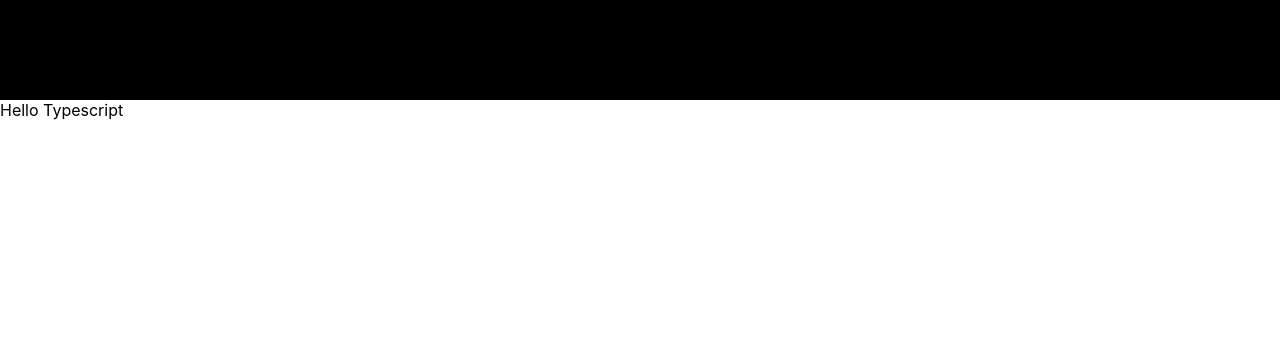
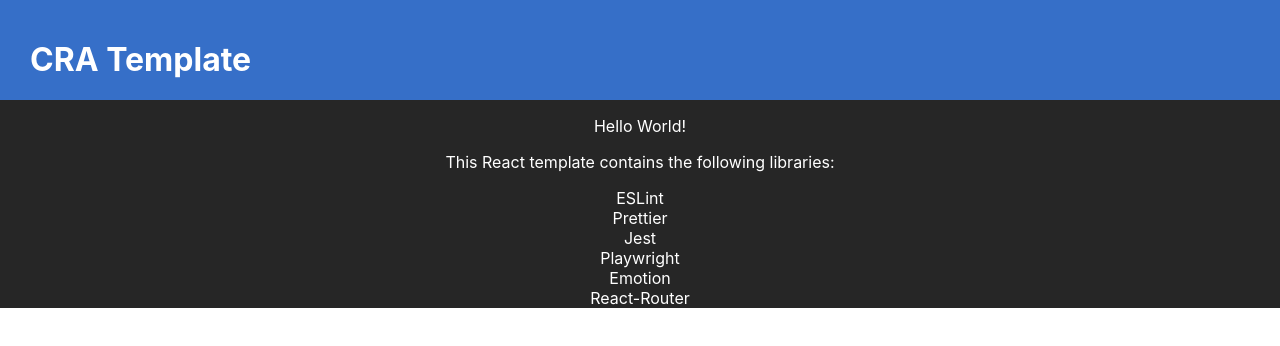
Before and after one commit to luke-hays/cra-template-lhays, a React (Create React App) app: page / in a window 1280 px wide. Shown: the top 346 px of the page. Built offline with nearby package versions, Linux system fonts and the light colour scheme.

Commit message:
Add emotion theming, add some styling to home page

```diff
--- a/src/App.tsx
+++ b/src/App.tsx
@@ -1,24 +1,70 @@
 import styled from '@emotion/styled';
+import { useTheme, Theme } from '@emotion/react';
 
 const App = (): JSX.Element => {
+  const theme: Theme = useTheme();
+
+  const Body = styled('div')({
+    width: '100%',
+    backgroundColor: theme.colors.backgroundBlack,
+    color: 'white',
+    margin: '0',
+  });
+
   const Header = styled('div')({
     width: '100%',
     height: '100px',
-    backgroundColor: 'black',
     margin: '0',
+    backgroundColor: theme.colors.backgroundBlue,
+    display: 'flex',
   });
 
-  const Body = styled('div')({
-    width: '100%',
-    height: '200px',
-    backgroundColor: 'white',
-    margin: '0',
+  const HeaderText = styled('div')({
+    display: 'inline-block',
+    alignSelf: 'flex-end',
+    paddingLeft: '30px',
+  });
+
+  const Main = styled('div')({
+    display: 'flex',
+    alignItems: 'center',
+    justifyContent: 'center',
+    height: '100%',
+  });
+
+  const MainText = styled('div')({
+    textAlign: 'center',
+  });
+
+  const LibraryList = styled('ul')({
+    listStyleType: 'none',
+    padding: 0,
+    margin: 0,
   });
 
   return (
     <div>
-      <Header />
-      <Body>Hello Typescript</Body>
+      <Body>
+        <Header>
+          <HeaderText>
+            <h1>CRA Template</h1>
+          </HeaderText>
+        </Header>
+        <Main>
+          <MainText>
+            <p>Hello World!</p>
+            <p>This React template contains the following libraries:</p>
+            <LibraryList>
+              <li>ESLint</li>
+              <li>Prettier</li>
+              <li>Jest</li>
+              <li>Playwright</li>
+              <li>Emotion</li>
+              <li>React-Router</li>
+            </LibraryList>
+          </MainText>
+        </Main>
+      </Body>
     </div>
   );
 };
--- a/src/index.tsx
+++ b/src/index.tsx
@@ -1,6 +1,7 @@
 import React from 'react';
 import ReactDOM from 'react-dom';
-import { Global, css } from '@emotion/react';
+import { Global, css, ThemeProvider } from '@emotion/react';
+import theme from 'theme';
 
 import App from './App';
 import reportWebVitals from './reportWebVitals';
@@ -15,12 +16,23 @@
     WebkitFontSmoothing: 'antialiased',
     MozOsxFontSmoothing: 'grayscale',
   },
+  html: {
+    margin: '0px',
+    height: '100%',
+    fontFamily: `-apple-system, BlinkMacSystemFont, 'Segoe UI', 'Roboto',
+    'Oxygen', 'Ubuntu', 'Cantarell', 'Fira Sans', 'Droid Sans',
+    'Helvetica Neue', sans-serif`,
+    WebkitFontSmoothing: 'antialiased',
+    MozOsxFontSmoothing: 'grayscale',
+  },
 });
 
 ReactDOM.render(
   <React.StrictMode>
     <Global styles={globalStyle} />
-    <App />
+    <ThemeProvider theme={theme}>
+      <App />
+    </ThemeProvider>
   </React.StrictMode>,
   document.getElementById('root')
 );
--- /dev/null
+++ b/src/theme.ts
@@ -0,0 +1,8 @@
+const theme = {
+  colors: {
+    backgroundBlack: '#262626',
+    backgroundBlue: '#366fc8',
+  },
+};
+
+export default theme;
```
Also changed, not shown: src/emotion.d.ts (added, +10 -0 lines).
